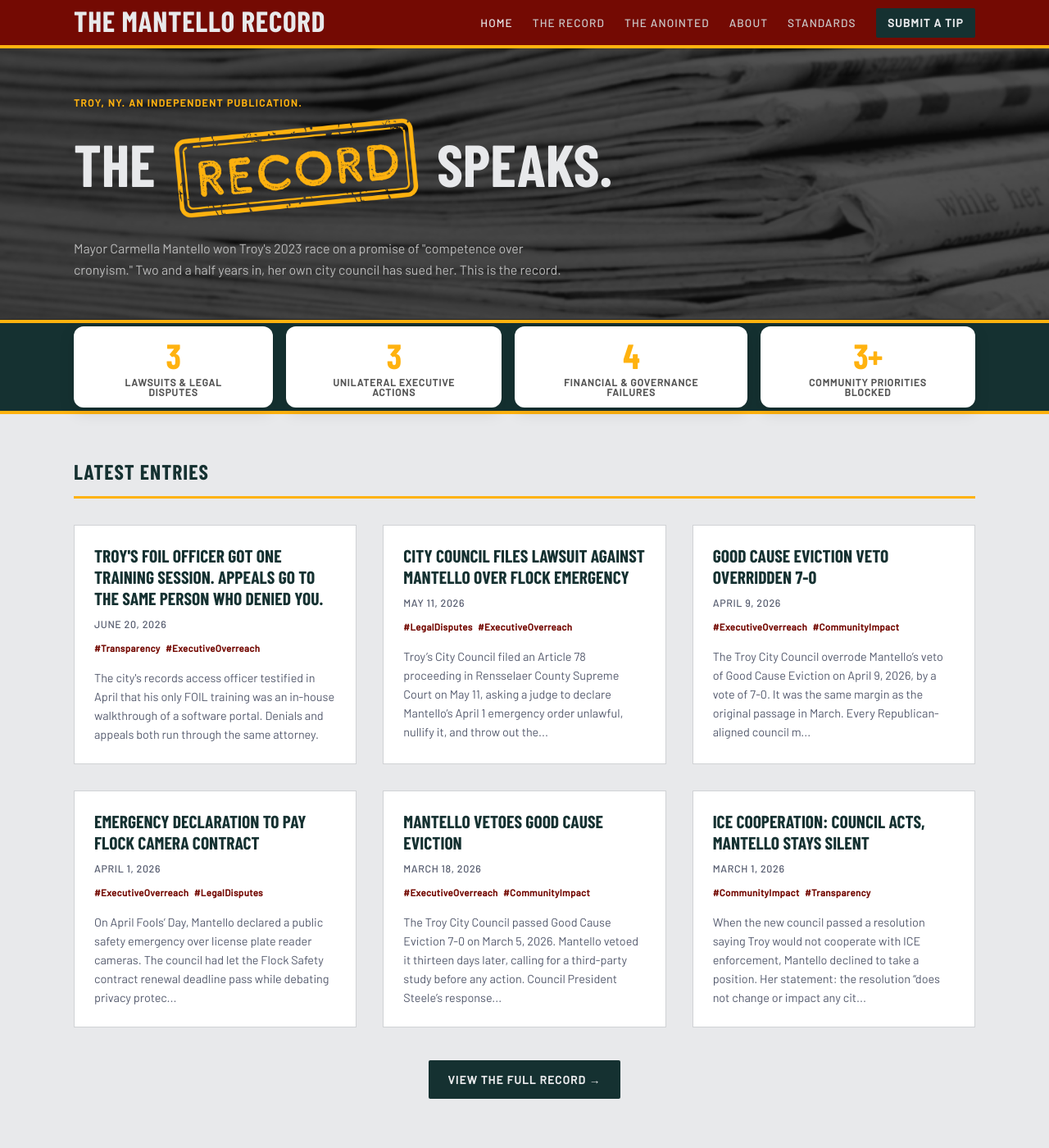
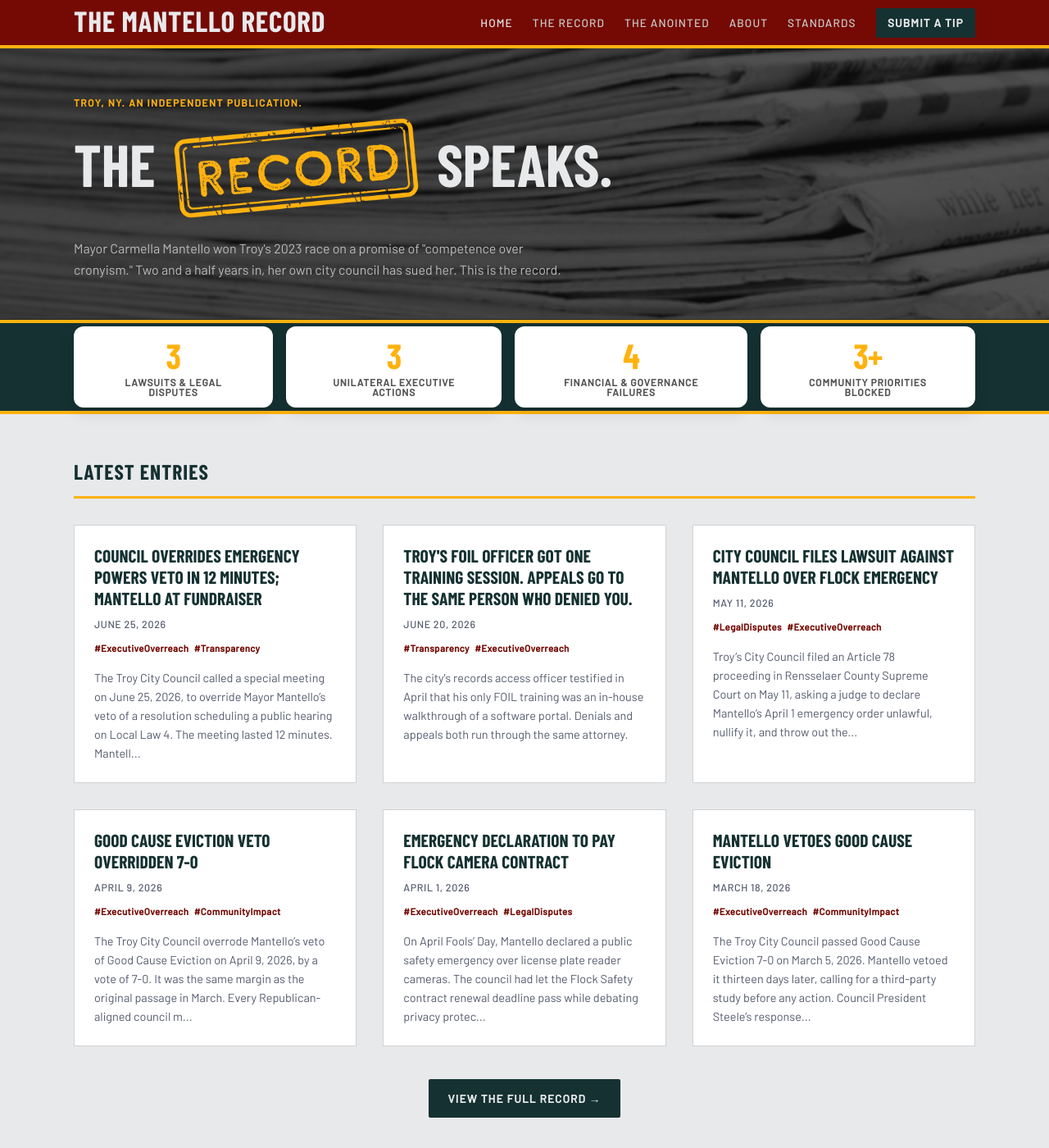
Before and after one commit to MdevitSEC/the-mantello-record, a Jekyll site: the page built from index.html, in a window 1280 px wide and 1400 px high. Shown: the whole window at 82% size. Built offline with Jekyll 4.4.1, drawn with Linux system fonts in a browser that asks for light colours; some web fonts are replaced; part of the change alters nothing that is shown.

Commit message:
Add June 25 post: Mantello skips charter-required meeting for fundraiser, council overrides Local Law 4 veto
Co-Authored-By: Claude Sonnet 4.6 <noreply@anthropic.com>

```diff
--- /dev/null
+++ b/_posts/2026-06-25-mantello-skips-charter-meeting-fundraiser.md
@@ -0,0 +1,44 @@
+---
+layout: post
+title: "Council Overrides Emergency Powers Veto in 12 Minutes; Mantello at Fundraiser"
+date: 2026-06-25
+categories: ["Executive Overreach", "Transparency"]
+---
+
+The Troy City Council called a special meeting on June 25, 2026, to override Mayor Mantello's veto of a resolution scheduling a public hearing on Local Law 4. The meeting lasted 12 minutes. Mantello was not there. She had a fundraiser.
+
+The Troy City Charter requires the mayor to attend all regular and special meetings of the City Council and to take part in discussion. She did not.
+
+---
+
+## What Local Law 4 Would Do
+
+Local Law 4 is a charter amendment that would redefine "disaster" to a specific list of qualifying events: fire, flood, earthquake, hurricane, tornado, high water, landslide, wind, storm, wave action, epidemic, air contamination, terrorism, cyber event, blight, drought, infestation, explosion, water contamination, and bridge failure or collapse. Under the amended charter, Mantello could not declare a public emergency unless the situation fell within one of those categories.
+
+The amendment is a direct response to her April 1, 2026 emergency declaration over Flock Safety license plate reader cameras. She had used emergency powers to authorize a $78,000 payment without council or auditor approval after the council let the contract renewal deadline lapse while debating privacy protections. Council President Steele put her objection plainly: "That's why we're amending the charter. It's open-ended with her."
+
+---
+
+## The Veto of the Hearing
+
+A public hearing is a required procedural step before a local law amending the city charter can be adopted. The council scheduled that hearing. Mantello vetoed the resolution scheduling it, blocking the process before it could begin.
+
+That is what the June 25 special meeting was called to address. The council overrode the veto in 12 minutes.
+
+---
+
+## The Fundraiser
+
+The City Charter requires the mayor to attend all regular and special meetings of the City Council. Mantello chose not to attend. She had a fundraiser scheduled for the same day.
+
+This is not the first time. At the new council's first public forum on January 8, 2026, Mantello was absent along with her entire administration. Twenty-two residents showed up to speak. Sean Collins of the Troy Area Labor Council said from the podium: "The mayor's absence at the new council's first public meeting is indicative of what the next two years of your term will be."
+
+The June 25 meeting was not a public forum. It was a formal special meeting of the City Council on a specific action she had taken. The charter language is not ambiguous. She was required to be there.
+
+---
+
+**Partisan angle:** Mantello used emergency powers to bypass the council and the city auditor on a contract dispute. The council is amending the charter to make sure she cannot do it again. She vetoed even the scheduling of the required public hearing. The council overrode her in 12 minutes while she was at a fundraiser. She skipped a meeting she was legally required to attend to raise campaign money.
+
+---
+
+*Sources: [WGNA](https://wgna.com/troy-limiting-emergency-powers/); Troy City Charter, Article VI (mayor required to attend all regular and special meetings); Troy City Council Special Meeting Agenda, June 25, 2026 (agenda ID 1841)*
--- a/the-record.md
+++ b/the-record.md
@@ -10,6 +10,14 @@ Mayor Carmella Mantello (R) has served as Troy's mayor since January 2024. Below
 ---
 
 ## 2026
+
+### [June 25, 2026 — Council Overrides Emergency Powers Veto in 12 Minutes; Mantello at Fundraiser](/2026/06/25/mantello-skips-charter-meeting-fundraiser/)
+
+The Troy City Council called a special meeting on June 25, 2026, to override Mantello's veto of the resolution scheduling a public hearing on Local Law 4, a charter amendment to restrict her emergency declaration powers. The meeting lasted 12 minutes. Mantello was not there. She had a fundraiser. The Troy City Charter requires the mayor to attend all regular and special meetings of the City Council. Local Law 4 would redefine "disaster" to specific catastrophic events -- fire, flood, earthquake, hurricane, and a defined list -- closing the gap Mantello exploited on April 1 when she declared a public safety emergency over a camera contract renewal.
+
+*Sources: [WGNA](https://wgna.com/troy-limiting-emergency-powers/); Troy City Charter, Article VI; Troy City Council Special Meeting Agenda, June 25, 2026*
+
+---
 
 ### [May 11, 2026 — City Council Files Lawsuit Against Mantello Over Flock Emergency](/2026/05/11/city-council-files-lawsuit-flock-emergency/)
 
```
